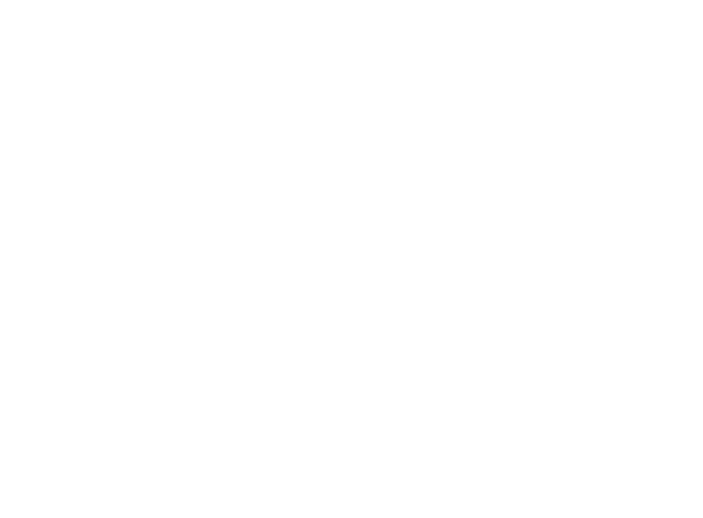
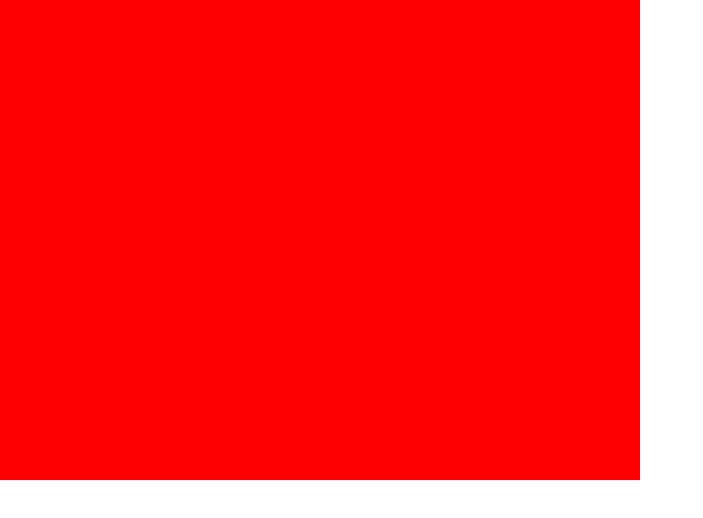
Before and after one commit to FeliDipi/GLSL-Study, a React (Vite) app: page / in a window 1280 px wide. Shown: the top 518 px of the page, without its empty margins (0-703 px from the left). Built offline with nearby package versions, Linux system fonts and the light colour scheme.

Commit message:
feat: implement WebGL rendering with shaders and canvas setup

```diff
--- a/src/App.tsx
+++ b/src/App.tsx
@@ -1,5 +1,141 @@
+import { useEffect, useRef } from "react";
+import { fsSource, vsSource } from "./shaders/initial/source";
+
 function App() {
-  return <></>;
+  const canvasRef = useRef<HTMLCanvasElement>(null);
+
+  useEffect(() => {
+    const canvas = canvasRef.current;
+    if (canvas) {
+      const gl = canvas.getContext("webgl");
+      if (!gl) {
+        console.error("WebGL not supported");
+        return;
+      }
+
+      const shaderProgram: WebGLProgram | null = initShaderProgram(
+        gl,
+        vsSource,
+        fsSource
+      );
+
+      if (!shaderProgram) return;
+
+      const programInfo = {
+        program: shaderProgram,
+        attribLocations: {
+          vertexPosition: gl.getAttribLocation(
+            shaderProgram,
+            "aVertexPosition"
+          ),
+        },
+      };
+
+      const buffers = initBuffers(gl);
+
+      drawScene(gl, programInfo, buffers);
+    }
+  }, []);
+
+  return <canvas ref={canvasRef} width={640} height={480} />;
+}
+
+function initShaderProgram(
+  gl: WebGLRenderingContext,
+  vsSource: string,
+  fsSource: string
+) {
+  const vertexShader = loadShader(gl, gl.VERTEX_SHADER, vsSource);
+  const fragmentShader = loadShader(gl, gl.FRAGMENT_SHADER, fsSource);
+
+  const shaderProgram = gl.createProgram();
+  if (!shaderProgram || !vertexShader || !fragmentShader) {
+    return null;
+  }
+
+  gl.attachShader(shaderProgram, vertexShader);
+  gl.attachShader(shaderProgram, fragmentShader);
+  gl.linkProgram(shaderProgram);
+
+  if (!gl.getProgramParameter(shaderProgram, gl.LINK_STATUS)) {
+    console.error(
+      "Unable to initialize the shader program: " +
+        gl.getProgramInfoLog(shaderProgram)
+    );
+    return null;
+  }
+
+  return shaderProgram;
+}
+
+function loadShader(gl: WebGLRenderingContext, type: number, source: string) {
+  const shader = gl.createShader(type);
+
+  if (!shader) {
+    return null;
+  }
+
+  gl.shaderSource(shader, source);
+  gl.compileShader(shader);
+
+  if (!gl.getShaderParameter(shader, gl.COMPILE_STATUS)) {
+    console.error(
+      "An error occurred compiling the shaders: " + gl.getShaderInfoLog(shader)
+    );
+    gl.deleteShader(shader);
+    return null;
+  }
+
+  return shader;
+}
+
+function initBuffers(gl: WebGLRenderingContext) {
+  const positionBuffer = gl.createBuffer();
+
+  gl.bindBuffer(gl.ARRAY_BUFFER, positionBuffer);
+
+  const positions = [1.0, 1.0, -1.0, 1.0, 1.0, -1.0, -1.0, -1.0];
+
+  gl.bufferData(gl.ARRAY_BUFFER, new Float32Array(positions), gl.STATIC_DRAW);
+
+  return {
+    position: positionBuffer,
+  };
+}
+
+function drawScene(gl: WebGLRenderingContext, programInfo: any, buffers: any) {
+  gl.clearColor(0.0, 0.0, 0.0, 1.0);
+  gl.clearDepth(1.0);
+  gl.enable(gl.DEPTH_TEST);
+  gl.depthFunc(gl.LEQUAL);
+
+  gl.clear(gl.COLOR_BUFFER_BIT | gl.DEPTH_BUFFER_BIT);
+
+  {
+    const numComponents = 2;
+    const type = gl.FLOAT;
+    const normalize = false;
+    const stride = 0;
+    const offset = 0;
+    gl.bindBuffer(gl.ARRAY_BUFFER, buffers.position);
+    gl.vertexAttribPointer(
+      programInfo.attribLocations.vertexPosition,
+      numComponents,
+      type,
+      normalize,
+      stride,
+      offset
+    );
+    gl.enableVertexAttribArray(programInfo.attribLocations.vertexPosition);
+  }
+
+  gl.useProgram(programInfo.program);
+
+  {
+    const offset = 0;
+    const vertexCount = 4;
+    gl.drawArrays(gl.TRIANGLE_STRIP, offset, vertexCount);
+  }
 }
 
 export default App;
--- /dev/null
+++ b/src/shaders/initial/source.ts
@@ -0,0 +1,11 @@
+export const vsSource = `
+    attribute vec4 aVertexPosition;
+    void main(void) {
+        gl_Position = aVertexPosition;
+    }
+`;
+export const fsSource = `
+    void main(void) {
+        gl_FragColor = vec4(1.0, 0.0, 0.0, 1.0); // Red color
+    }
+`;
```
